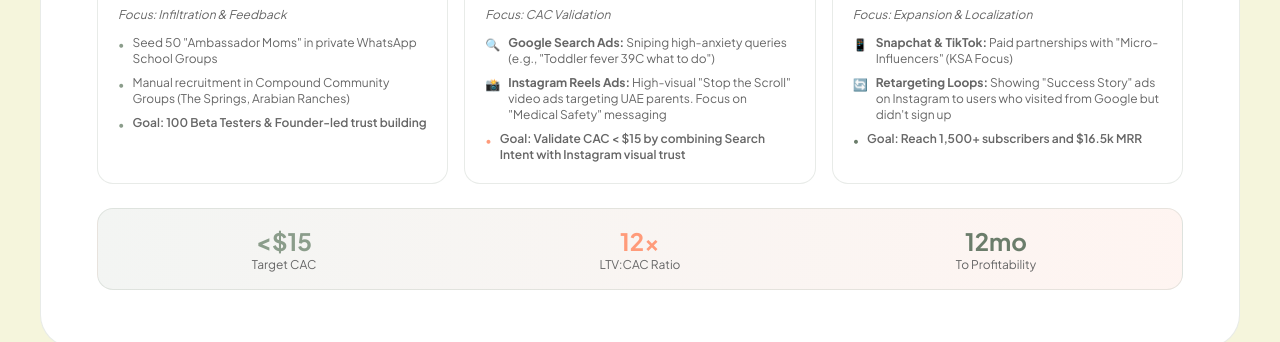
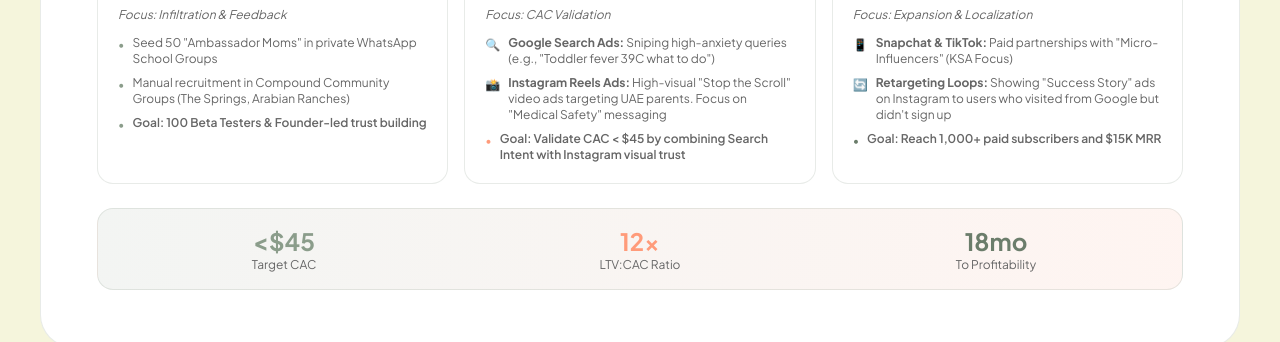
Before and after one commit to Salperton/reflecta-pitchdeck, a Next.js app: page / in a window 1280 px wide. Shown: the part 6340-6682 px from the top of the page. Built offline with nearby package versions, Linux system fonts and the light colour scheme.

Commit message:
feat: update GTM metrics on Slide 9
Adjust Phase 2 CAC goal, Phase 3 target, and bottom metrics bar.

#VERCEL_SKIP

Co-authored-by: navidon <39086457+Salperton@users.noreply.github.com>

```diff
--- a/app/page.tsx
+++ b/app/page.tsx
@@ -1117,7 +1117,7 @@ export default function Page() {
                   <li className="flex items-start gap-2">
                     <span className="text-[#FF9B7A] mt-0.5">•</span>
                     <span className="font-semibold">
-                      Goal: Validate CAC {"<"} $15 by combining Search Intent with Instagram visual trust
+                      Goal: Validate CAC {"<"} $45 by combining Search Intent with Instagram visual trust
                     </span>
                   </li>
                 </ul>
@@ -1151,7 +1151,7 @@ export default function Page() {
                   </li>
                   <li className="flex items-start gap-2">
                     <span className="text-[#6B7D6B] mt-0.5">•</span>
-                    <span className="font-semibold">Goal: Reach 1,500+ subscribers and $16.5k MRR</span>
+                    <span className="font-semibold">Goal: Reach 1,000+ paid subscribers and $15K MRR</span>
                   </li>
                 </ul>
               </div>
@@ -1160,7 +1160,7 @@ export default function Page() {
             <div className="bg-gradient-to-r from-[#8B9D8B]/10 to-[#FF9B7A]/10 rounded-2xl p-4 border border-[#8B9D8B]/20">
               <div className="grid grid-cols-3 gap-4 text-center">
                 <div>
-                  <p className="text-2xl font-bold text-[#8B9D8B]">{"<"}$15</p>
+                  <p className="text-2xl font-bold text-[#8B9D8B]">{"<"}$45</p>
                   <p className="text-xs text-[#666]">Target CAC</p>
                 </div>
                 <div>
@@ -1168,7 +1168,7 @@ export default function Page() {
                   <p className="text-xs text-[#666]">LTV:CAC Ratio</p>
                 </div>
                 <div>
-                  <p className="text-2xl font-bold text-[#6B7D6B]">12mo</p>
+                  <p className="text-2xl font-bold text-[#6B7D6B]">18mo</p>
                   <p className="text-xs text-[#666]">To Profitability</p>
                 </div>
               </div>
```
